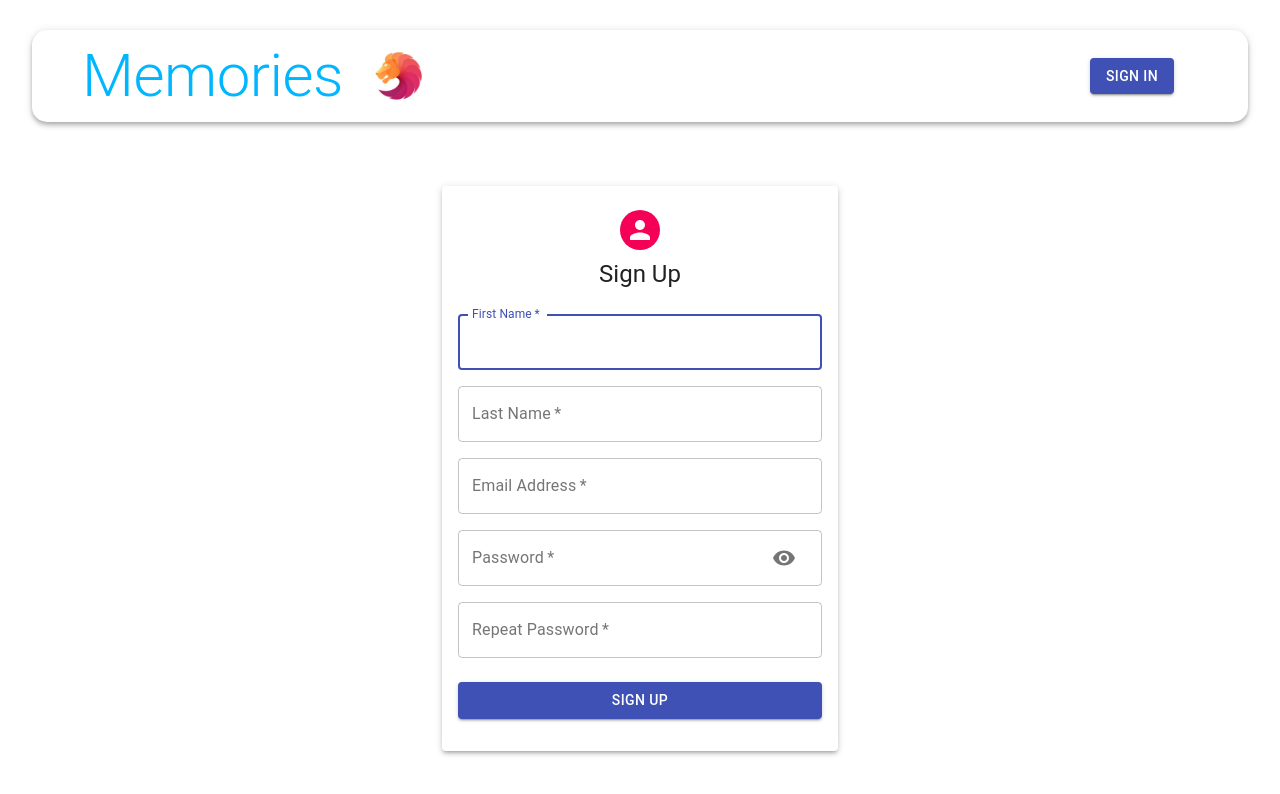
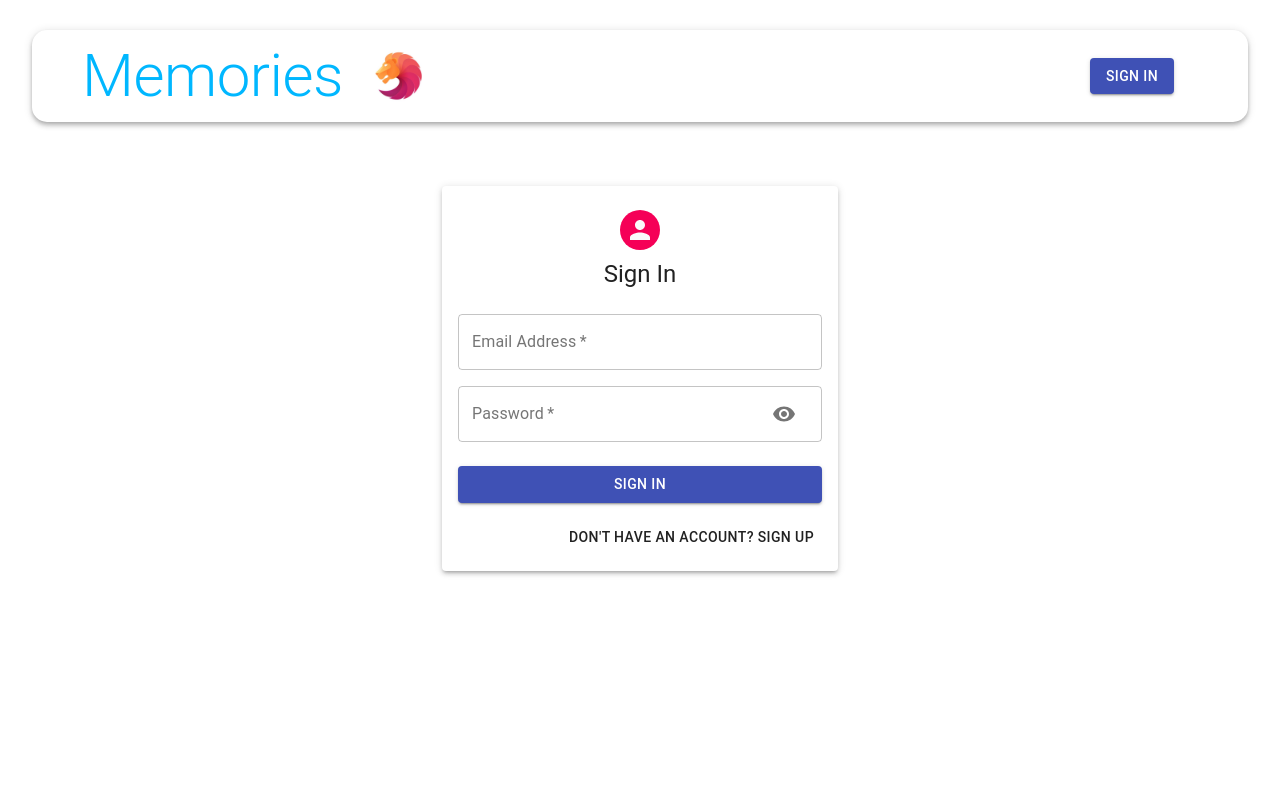
Before and after one commit to chinhphamvanvn/memories_project, a React (Create React App) app: page /auth in a window 1280 px wide. Shown: the top 794 px of the page. Built offline with nearby package versions, Linux system fonts and the light colour scheme.

Commit message:
switchMode sign up - sign in

```diff
--- a/src/components/Auth/Auth.js
+++ b/src/components/Auth/Auth.js
@@ -6,8 +6,7 @@
 const Auth = () => {
     const classes = useStyles();
     const [showPassword, setShowPassword] = useState(false);
-
-    const isSignup = true;
+    const [isSignup, setIsSignUp] = useState(false);
 
     const handleShowPassword = () => setShowPassword((prevShowPassword) => !prevShowPassword);
 
@@ -17,6 +16,11 @@
 
     const handleChange = () => {
 
+    }
+
+    const switchMode = () => {
+        setIsSignUp((prevIsSignup) => !prevIsSignup);
+        handleShowPassword(true);
     }
 
     return (
@@ -43,6 +47,13 @@
                     <Button type="submit" fullWidth variant="contained" color="primary" className={classes.submit}>
                         { isSignup ? 'Sign Up' : 'Sign In'}
                     </Button>
+                    <Grid container justify="flex-end">
+                         <Grid item>
+                            <Button onClick={switchMode}>
+                                { isSignup ? 'Already have an account? Sign In' : "Don't have an account? Sign Up"}
+                            </Button>
+                         </Grid>
+                    </Grid>
                 </form>
             </Paper>
         </Container>
```
